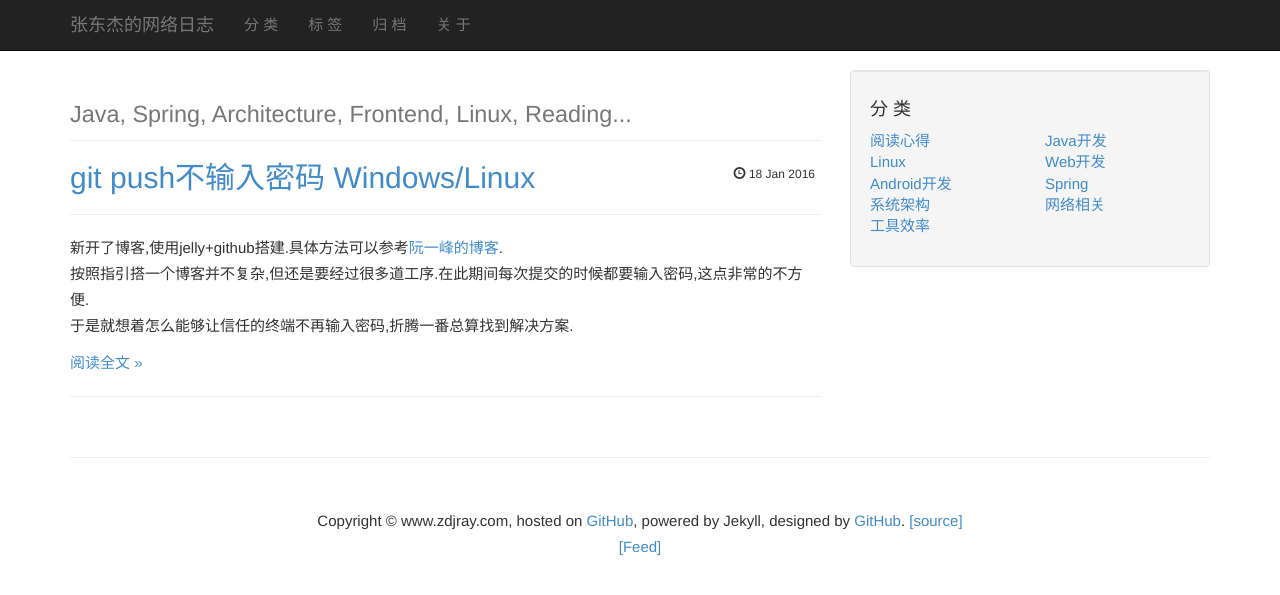
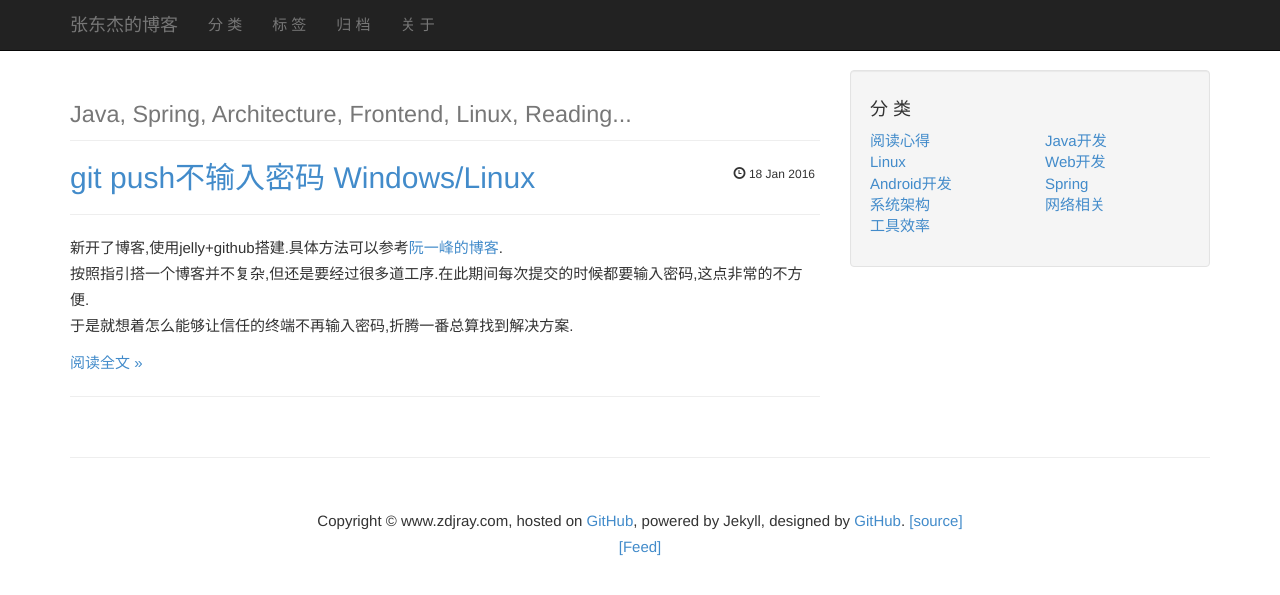
Before and after one commit to zdjray/blog, a Jekyll site: the page built from index.html, in a window 1280 px wide. Shown: the top 595 px of the page. Built offline with Jekyll 4.4.1, drawn with Linux system fonts in a browser that asks for light colours; Markdown is read by kramdown in place of the engine named in the settings; the list of posts is cut into pages by our own code; comment, search, counter and statistics services are not loaded.

Commit message:
blog title

```diff
--- a/_config.yml
+++ b/_config.yml
@@ -11,7 +11,7 @@ paginate_path: "page:num"
 
 # presonal config
 domain: www.zdjray.com
-title: 张东杰的网络日志
+title: 张东杰的博客
 description: Java, Spring, Architecture, Frontend, Linux, Reading...
 author: 张东杰
 email: zdjray@vip.qq.com
```
